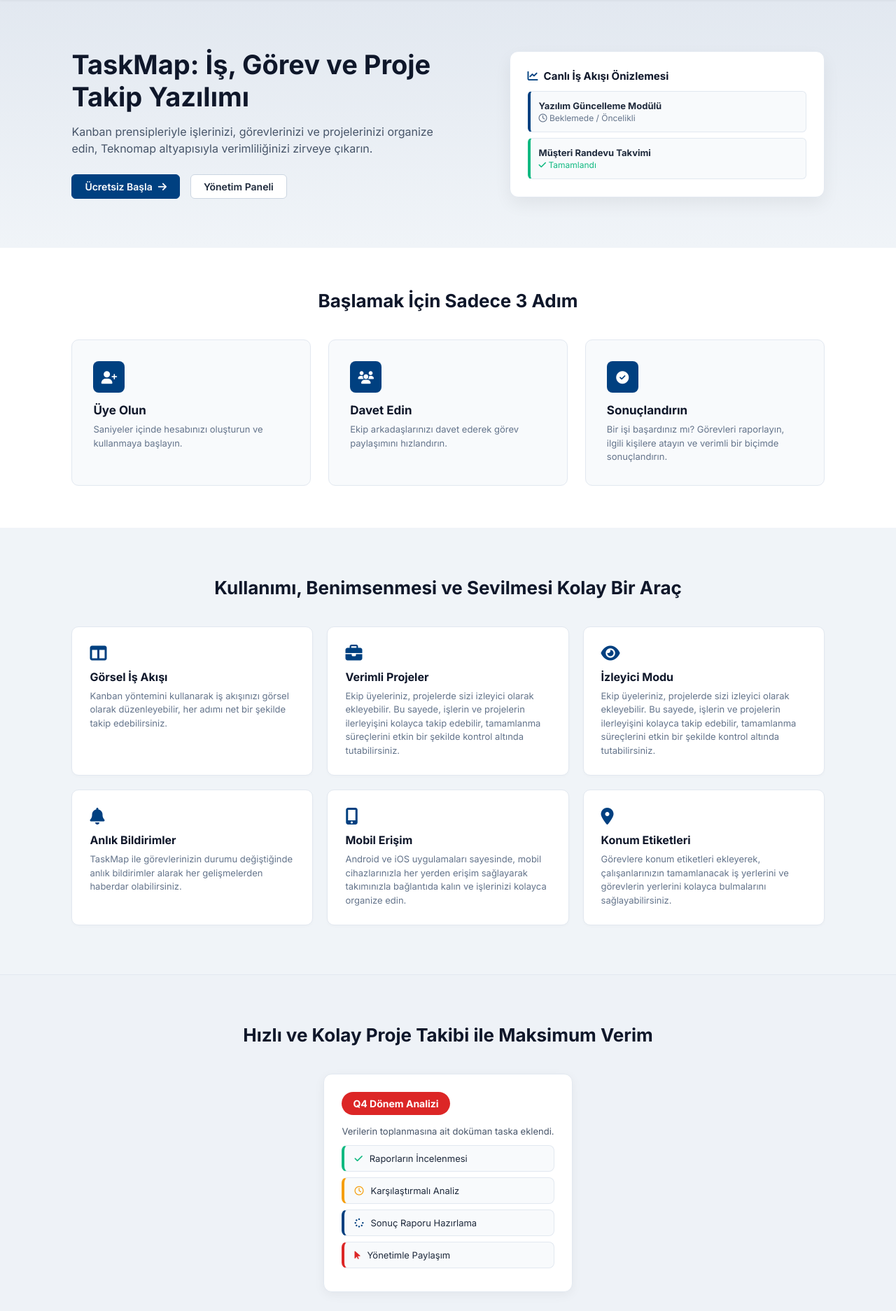
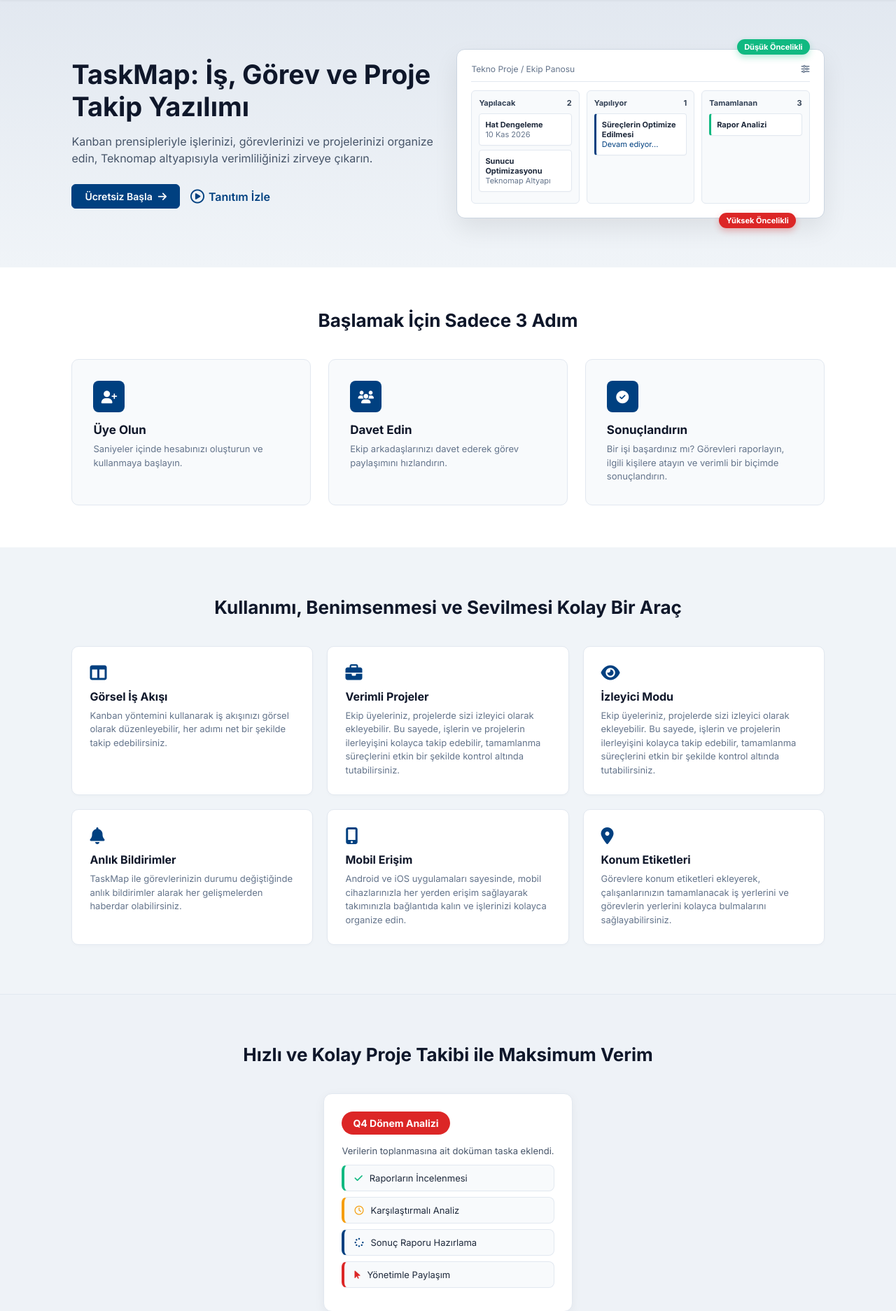
Before and after one commit to miran4726/taskmap, a Flask app: page / in a window 1280 px wide. Shown: the part 68-1941 px from the top of the page at 70% size. Run offline with Flask 3, Linux system fonts and the light colour scheme.

Commit message:
Update index.html

```diff
--- a/templates/index.html
+++ b/templates/index.html
@@ -7,7 +7,7 @@
     <link rel="stylesheet" href="https://cdnjs.cloudflare.com/ajax/libs/font-awesome/6.4.0/css/all.min.css">
     <style>
         * { margin: 0; padding: 0; box-sizing: border-box; font-family: 'Inter', sans-serif; }
-        body { background-color: #f0f4f8; color: #1e293b; }
+        body { background-color: #f0f4f8; color: #1e293b; overflow-x: hidden; }
 
         /* Üst Menü Header */
         header {
@@ -30,16 +30,25 @@
         .btn-solid { background: #004080; color: #fff; border: 1px solid #004080; }
         .btn-solid:hover { background: #002b5c; }
 
-        /* Hero Alanı */
+        /* Hero Alanı (Görsel Zenginlik Katılmış Versiyon) */
         .hero {
             display: flex; justify-content: space-between; align-items: center;
-            padding: 70px 8%; background: linear-gradient(180deg, #e2e8f0 0%, #f0f4f8 100%); gap: 40px;
+            padding: 70px 8%; background: linear-gradient(180deg, #e2e8f0 0%, #f0f4f8 100%); gap: 30px;
         }
-        .hero-content { max-width: 550px; }
+        .hero-content { max-width: 520px; }
         .hero-content h1 { font-size: 38px; color: #0f172a; font-weight: 700; margin-bottom: 15px; line-height: 1.2; }
         .hero-content p { font-size: 16px; color: #475569; margin-bottom: 25px; line-height: 1.5; }
 
-        .hero-card { background: #fff; padding: 25px; border-radius: 12px; box-shadow: 0 10px 25px rgba(0,0,0,0.06); width: 450px; border: 1px solid #e2e8f0; }
+        /* Orijinal Sitedeki Gibi Görsel Kanban Önizleme Alanı */
+        .hero-preview-box { background: #ffffff; border-radius: 12px; padding: 20px; box-shadow: 0 15px 35px rgba(0,0,0,0.08); width: 550px; border: 1px solid #cbd5e1; position: relative; }
+        .preview-header { display: flex; justify-content: space-between; align-items: center; border-bottom: 1px solid #e2e8f0; padding-bottom: 10px; margin-bottom: 12px; font-size: 12px; color: #64748b; }
+        .preview-columns { display: flex; gap: 10px; }
+        .p-col { flex: 1; background: #f8fafc; border-radius: 6px; padding: 10px; border: 1px solid #e2e8f0; }
+        .p-col-title { font-size: 11px; font-weight: bold; color: #334155; margin-bottom: 8px; display: flex; justify-content: space-between; }
+        .p-card { background: #fff; padding: 8px; border-radius: 4px; font-size: 11px; border: 1px solid #e2e8f0; margin-bottom: 6px; box-shadow: 0 1px 2px rgba(0,0,0,0.02); }
+
+        .floating-badge { position: absolute; background: #dc2626; color: #fff; padding: 4px 10px; border-radius: 20px; font-size: 11px; font-weight: bold; bottom: -15px; right: 40px; box-shadow: 0 4px 10px rgba(220,38,38,0.3); }
+        .floating-badge-green { position: absolute; background: #10b981; color: #fff; padding: 4px 10px; border-radius: 20px; font-size: 11px; font-weight: bold; top: -15px; right: 20px; box-shadow: 0 4px 10px rgba(16,185,129,0.3); }
 
         /* 3 Adımda Başlayın Bölümü */
         .steps-section { padding: 60px 8%; text-align: center; background: #ffffff; }
@@ -50,7 +59,7 @@
         .step-box h3 { font-size: 17px; color: #0f172a; margin-bottom: 8px; }
         .step-box p { font-size: 13px; color: #64748b; line-height: 1.5; }
 
-        /* Özellikler Grid Bölümü (Gelen Görseldeki Tam Metinlerle) */
+        /* Özellikler Grid Bölümü */
         .features-section { padding: 70px 8%; background: #f0f4f8; text-align: center; }
         .features-section h2 { font-size: 26px; color: #0f172a; margin-bottom: 40px; }
         .feature-grid { display: grid; grid-template-columns: repeat(3, 1fr); gap: 20px; text-align: left; }
@@ -59,7 +68,7 @@
         .feature-card h4 { font-size: 16px; color: #0f172a; margin-bottom: 8px; }
         .feature-card p { font-size: 13px; color: #64748b; line-height: 1.5; }
 
-        /* Yeni Eklenen: Hızlı ve Kolay Proje Takibi Bölümü */
+        /* Hızlı ve Kolay Proje Takibi Bölümü */
         .efficiency-section { padding: 70px 8%; background: #eef2f7; text-align: center; border-top: 1px solid #e2e8f0; border-bottom: 1px solid #e2e8f0; }
         .efficiency-section h2 { font-size: 26px; color: #0f172a; margin-bottom: 40px; }
         .efficiency-showcase { display: flex; justify-content: center; align-items: center; gap: 30px; flex-wrap: wrap; margin-bottom: 40px; }
@@ -107,27 +116,40 @@
         </div>
     </header>
 
-    <!-- Hero Alanı -->
+    <!-- Hero Alanı (Zenginleştirilmiş Kanban Görsel Paneliyle) -->
     <section class="hero">
         <div class="hero-content">
             <h1>TaskMap: İş, Görev ve Proje Takip Yazılımı</h1>
             <p>Kanban prensipleriyle işlerinizi, görevlerinizi ve projelerinizi organize edin, Teknomap altyapısıyla verimliliğinizi zirveye çıkarın.</p>
-            <div style="display: flex; gap: 15px;">
+            <div style="display: flex; gap: 15px; align-items: center;">
                 <a href="/login" class="btn btn-solid">Ücretsiz Başla <i class="fa-solid fa-arrow-right"></i></a>
-                <a href="/login" class="btn btn-outline" style="background:#fff;">Yönetim Paneli</a>
+                <a href="/login" style="color: #004080; text-decoration: none; font-weight: 600; display: inline-flex; align-items: center; gap: 6px;"><i class="fa-regular fa-circle-play fa-lg"></i> Tanıtım İzle</a>
             </div>
         </div>
-        <div class="hero-card">
-            <div style="font-weight: 700; color: #0f172a; margin-bottom: 12px; font-size: 15px; display: flex; align-items: center; gap: 8px;">
-                <i class="fa-solid fa-chart-line" style="color: #004080;"></i> Canlı İş Akışı Önizlemesi
+
+        <!-- Sağ Taraftaki Detaylı Kanban Önizleme Kutusu -->
+        <div class="hero-preview-box">
+            <div class="floating-badge">Yüksek Öncelikli</div>
+            <div class="floating-badge-green">Düşük Öncelikli</div>
+
+            <div class="preview-header">
+                <span>Tekno Proje / Ekip Panosu</span>
+                <span><i class="fa-solid fa-sliders"></i></span>
             </div>
-            <div style="background: #f8fafc; padding: 12px; border-radius: 6px; font-size: 13px; border: 1px solid #e2e8f0; margin-bottom: 8px; border-left: 4px solid #004080;">
-                <strong>Yazılım Güncelleme Modülü</strong>
-                <div style="color: #64748b; font-size: 12px; margin-top: 2px;"><i class="fa-regular fa-clock"></i> Beklemede / Öncelikli</div>
-            </div>
-            <div style="background: #f8fafc; padding: 12px; border-radius: 6px; font-size: 13px; border: 1px solid #e2e8f0; border-left: 4px solid #10b981;">
-                <strong>Müşteri Randevu Takvimi</strong>
-                <div style="color: #10b981; font-size: 12px; margin-top: 2px;"><i class="fa-solid fa-check"></i> Tamamlandı</div>
+            <div class="preview-columns">
+                <div class="p-col">
+                    <div class="p-col-title"><span>Yapılacak</span> <span>2</span></div>
+                    <div class="p-card"><strong>Hat Dengeleme</strong><br><span style="color:#64748b;">10 Kas 2026</span></div>
+                    <div class="p-card"><strong>Sunucu Optimizasyonu</strong><br><span style="color:#64748b;">Teknomap Altyapı</span></div>
+                </div>
+                <div class="p-col">
+                    <div class="p-col-title"><span>Yapılıyor</span> <span>1</span></div>
+                    <div class="p-card" style="border-left: 3px solid #004080;"><strong>Süreçlerin Optimize Edilmesi</strong><br><span style="color:#004080;">Devam ediyor...</span></div>
+                </div>
+                <div class="p-col">
+                    <div class="p-col-title"><span>Tamamlanan</span> <span>3</span></div>
+                    <div class="p-card" style="border-left: 3px solid #10b981;"><strong>Rapor Analizi</strong></div>
+                </div>
             </div>
         </div>
     </section>
@@ -154,7 +176,7 @@
         </div>
     </section>
 
-    <!-- Özellikler Izgarası (Gelen Görseldeki Metinler) -->
+    <!-- Özellikler Izgarası -->
     <section class="features-section" id="features">
         <h2>Kullanımı, Benimsenmesi ve Sevilmesi Kolay Bir Araç</h2>
         <div class="feature-grid">
@@ -191,7 +213,7 @@
         </div>
     </section>
 
-    <!-- Yeni Eklenen Bölüm: Hızlı ve Kolay Proje Takibi ile Maksimum Verim -->
+    <!-- Hızlı ve Kolay Proje Takibi Bölümü -->
     <section class="efficiency-section">
         <h2>Hızlı ve Kolay Proje Takibi ile Maksimum Verim</h2>
         <div class="efficiency-showcase">
```
